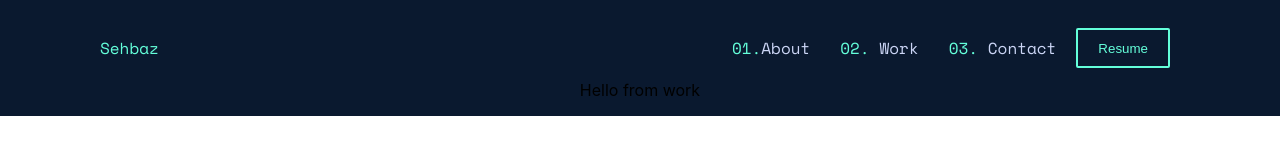
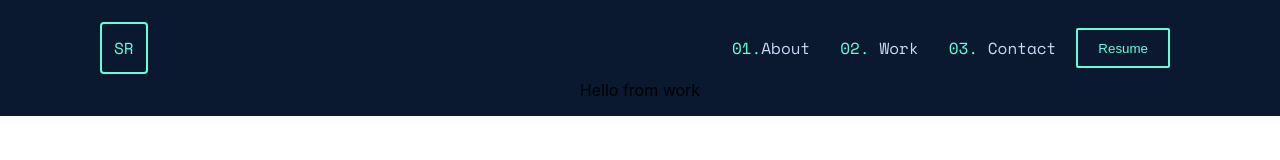
Before and after one commit to Sehbaz/portfolio-v1, a React (Create React App) app: page / in a window 1280 px wide. Shown: the top 160 px of the page. Built offline with nearby package versions, Linux system fonts and the light colour scheme.

Commit message:
header section main logo update

```diff
--- a/src/components/Header/Header.css
+++ b/src/components/Header/Header.css
@@ -45,3 +45,13 @@
 .navButton:hover {
     background-color: rgba(100, 255, 218, 0.1);
 }
+
+.mainLogo {
+    border: 2px solid #64ffda;
+    padding: 12px;
+    border-radius: 4px;
+}
+
+.mainLogo:hover {
+    background-color: rgba(100, 255, 218, 0.1);
+}
--- a/src/components/Header/Header.js
+++ b/src/components/Header/Header.js
@@ -4,7 +4,7 @@ import "./Header.css";
 function Header() {
   return (
     <div className="header-contanier">
-      <div className="greenText">Sehbaz</div>
+      <div className="greenText mainLogo">SR</div>
       <div className="linkContainer">
         <div className="navLink">
           <span className="greenText">01.</span>About
```
